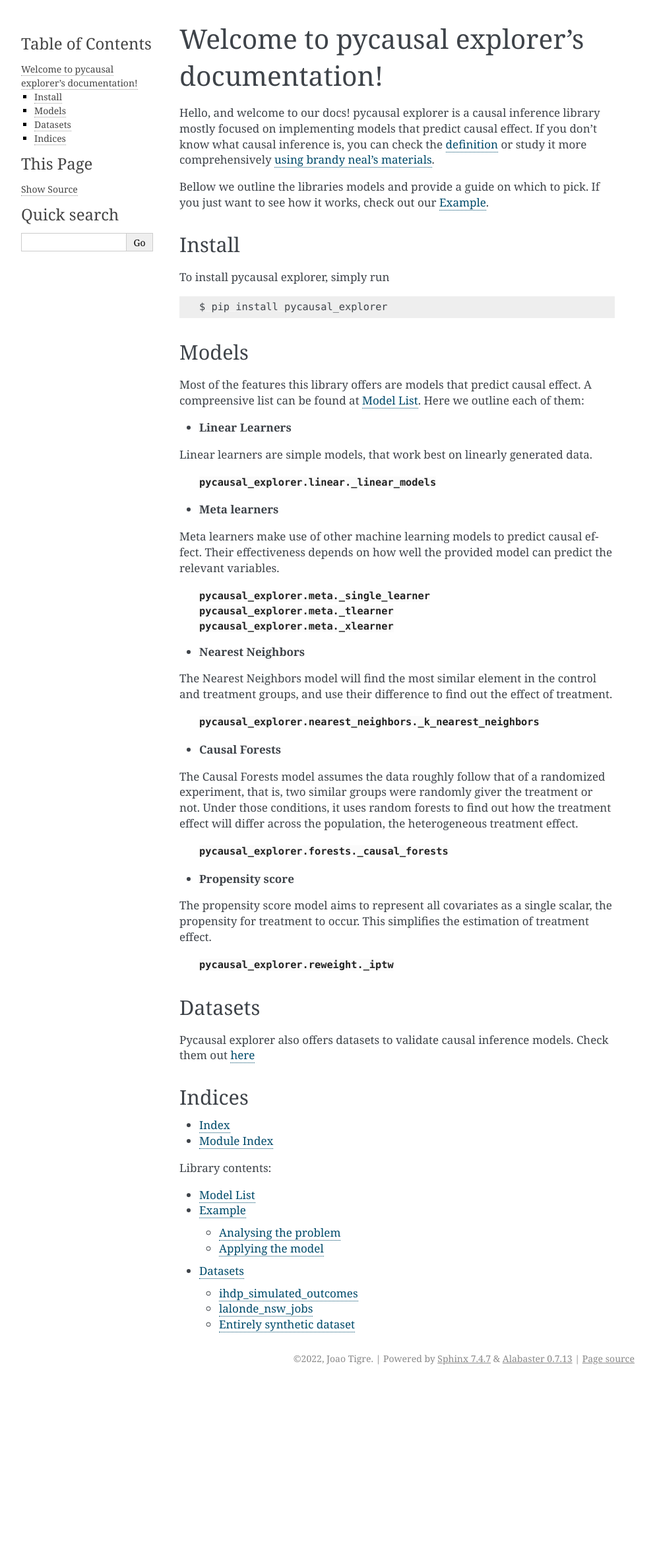
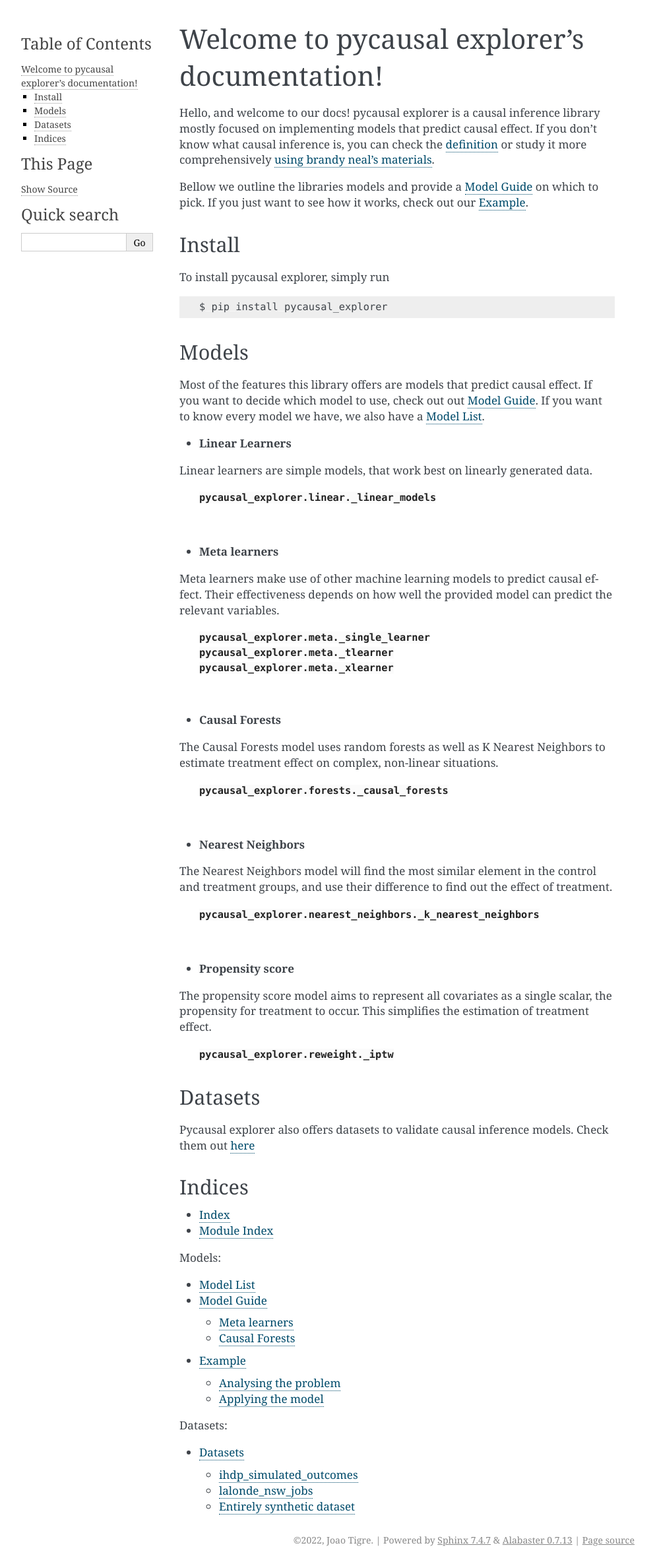
Before and after one commit to gotolino/pycausal-explorer, a Sphinx documentation site: the page built from docs/index.rst, in a window 1280 px wide. Shown: the whole page at 66% size, without its empty margins (148-1141 px from the left). Built offline with Sphinx 7.4.7, drawn with Linux system fonts in a browser that asks for light colours; formulas are drawn with MathJax 3; before the commit the page ends 2098 px from its top, so only the background shows below that.

Commit message:
docs: Added model guide

```diff
--- /dev/null
+++ b/docs/_static/custom.css
@@ -0,0 +1,8 @@
+.property {
+    font-size: 150%;
+    font-weight: bold;
+}
+
+h3 {
+    font-size: 20px;
+}
--- a/docs/conf.py
+++ b/docs/conf.py
@@ -96,6 +96,7 @@
 # relative to this directory. They are copied after the builtin static files,
 # so a file named "default.css" will overwrite the builtin "default.css".
 html_static_path = ['_static']
+html_css_files = ["custom.css"]
 
 # Custom sidebar templates, must be a dictionary that maps document names
 # to template names.
--- a/docs/index.rst
+++ b/docs/index.rst
@@ -13,7 +13,7 @@
 If you don't know what causal inference is, you can check the `definition <https://en.wikipedia.org/wiki/Causal_inference>`_
 or study it more comprehensively `using brandy neal's materials <https://www.bradyneal.com/causal-inference-course>`_.
 
-Bellow we outline the libraries models and provide a guide on which to pick.
+Bellow we outline the libraries models and provide a :doc:`guide` on which to pick.
 If you just want to see how it works, check out our :doc:`example`.
 
 Install
@@ -27,17 +27,17 @@
 
 Models
 -------------
+Most of the features this library offers are models that predict causal effect. If you want to decide which model to use,
+check out out :doc:`guide`. If you want to know every model we have, we also have a :doc:`model_list`.
 
-
-
-Most of the features this library offers are models that predict causal effect. A compreensive list can be found at
-:doc:`model_list`. Here we outline each of them:
 
 * **Linear Learners**
 
 Linear learners are simple models, that work best on linearly generated data.
 
   :mod:`pycausal_explorer.linear._linear_models`
+
+|
 
 * **Meta learners**
 
@@ -48,18 +48,23 @@
    | :mod:`pycausal_explorer.meta._tlearner`
    | :mod:`pycausal_explorer.meta._xlearner`
 
+|
+
+* **Causal Forests**
+
+The Causal Forests model uses random forests as well as K Nearest Neighbors to estimate
+treatment effect on complex, non-linear situations.
+   :mod:`pycausal_explorer.forests._causal_forests`
+
+|
+
 * **Nearest Neighbors**
 
 The Nearest Neighbors model will find the most similar element in the control and treatment groups, and use their difference
 to find out the effect of treatment.
   :mod:`pycausal_explorer.nearest_neighbors._k_nearest_neighbors`
 
-* **Causal Forests**
-
-The Causal Forests model assumes the data roughly follow that of a randomized experiment, that is, two similar groups
-were randomly giver the treatment or not. Under those conditions, it uses random forests to find out how the treatment
-effect will differ across the population, the heterogeneous treatment effect.
-   :mod:`pycausal_explorer.forests._causal_forests`
+|
 
 * **Propensity score**
 
@@ -83,8 +88,14 @@
 
 .. toctree::
    :maxdepth: 2
-   :caption: Library contents:
+   :caption: Models:
 
    model_list
+   guide
    example
+
+.. toctree::
+   :maxdepth: 2
+   :caption: Datasets:
+
    datasets
--- a/docs/model_list.rst
+++ b/docs/model_list.rst
@@ -1,5 +1,8 @@
 Model List
 -------------
+
+Here, every model currently implemented is listed, alongside it's methods. If you dont
+know which model to chose, we have a guide :doc:`here<guide>`
 
 .. automodule:: pycausal_explorer.forests._causal_forests
    :members:
```
Also changed, not shown: docs/example.rst (+5 -4 lines), docs/guide.rst (added, +57 -0 lines).
